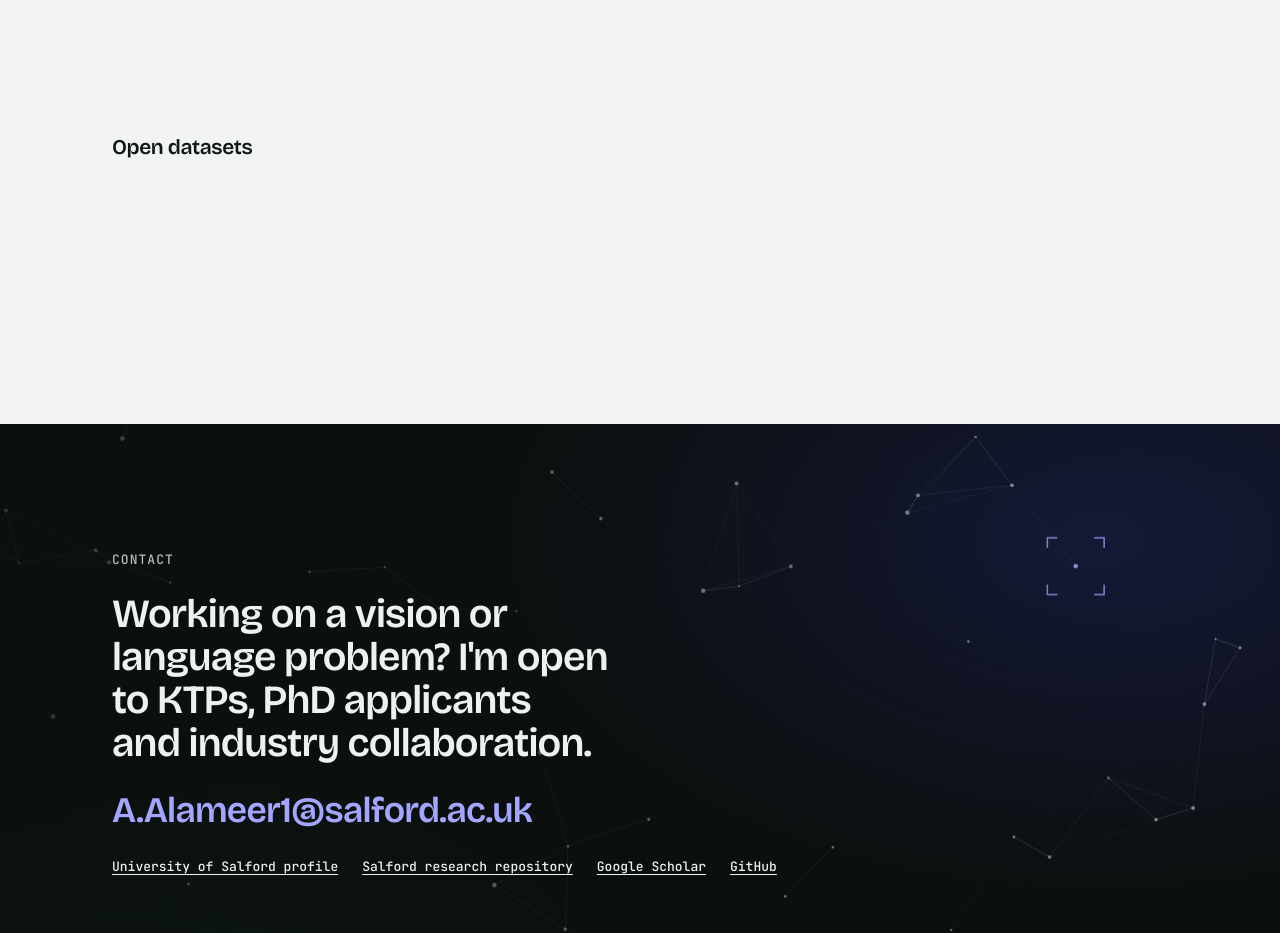
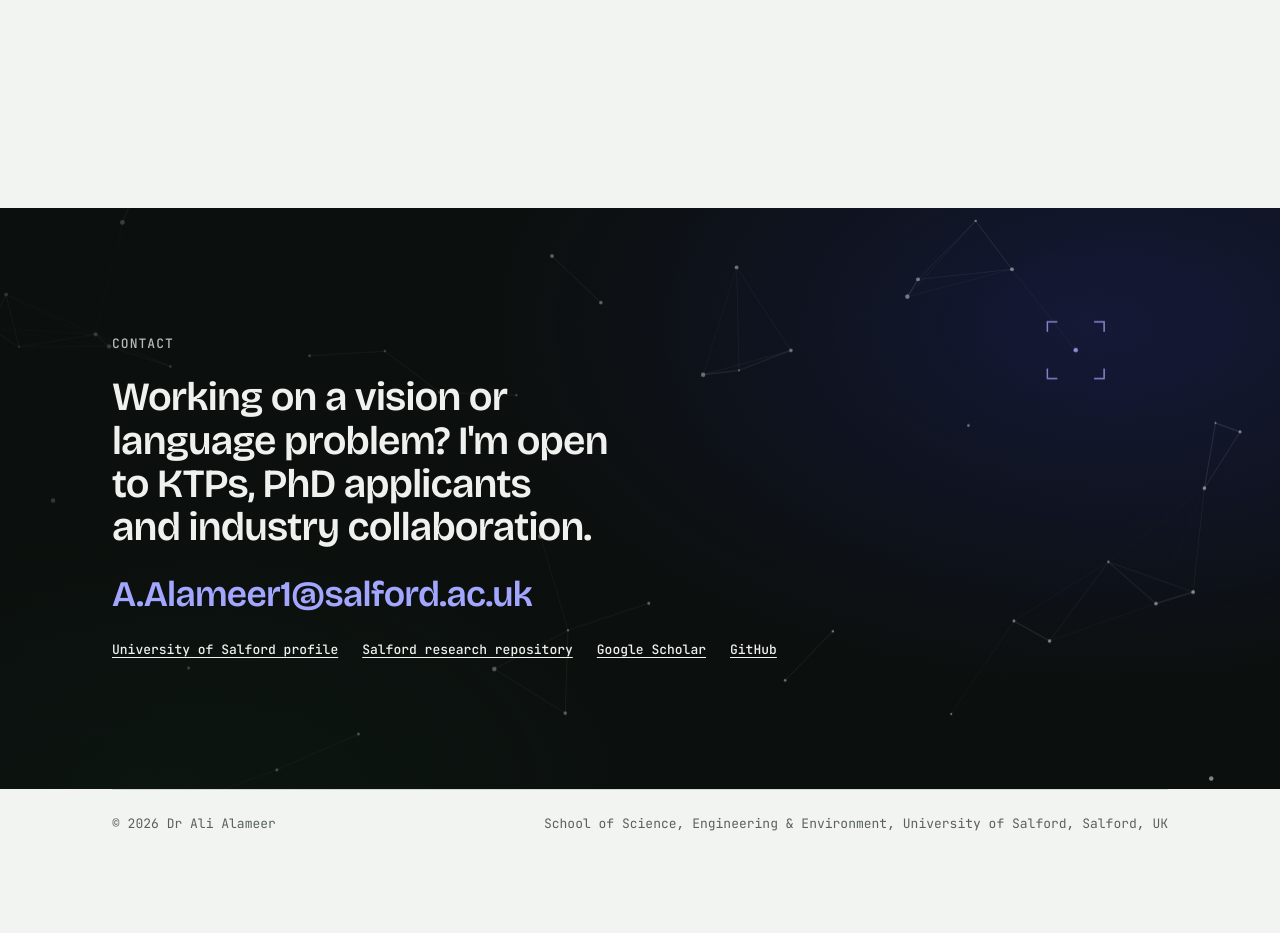
Before and after one commit to Ali-Alameer/portfolio, a Next.js app: page / in a window 1280 px wide. Shown: the part 9740-10673 px from the top of the page. After the commit the page ends 10614 px from the top, so only its background shows below. Built offline with nearby package versions, Linux system fonts and the light colour scheme.

Commit message:
Remove open datasets section

```diff
--- a/src/app/page.module.css
+++ b/src/app/page.module.css
@@ -560,41 +560,6 @@
   font-variant-numeric: tabular-nums;
 }
 
-/* Datasets ---------------------------------------------------------- */
-.datasets {
-  display: grid;
-  gap: 1rem;
-  max-width: 48rem;
-}
-
-.datasets h3 {
-  font-size: var(--step-1);
-}
-
-.datasets ul {
-  list-style: none;
-  margin: 0;
-  padding: 0;
-  display: grid;
-  gap: 0.6rem;
-}
-
-.datasets li {
-  display: grid;
-  grid-template-columns: 3.5rem minmax(0, 1fr);
-  gap: 1rem;
-}
-
-.dsYear {
-  font: var(--step--1) / 1.8 var(--font-m);
-  color: var(--muted);
-  font-variant-numeric: tabular-nums;
-}
-
-.dsWith {
-  color: var(--muted);
-}
-
 /* Funding table ----------------------------------------------------- */
 .tableWrap {
   display: grid;
--- a/src/app/page.tsx
+++ b/src/app/page.tsx
@@ -6,7 +6,6 @@ import Publications, { SelectedPublications } from "@/components/Publications";
 import Reveal from "@/components/Reveal";
 import ThemeToggle from "@/components/ThemeToggle";
 import {
-  datasets,
   grants,
   modules,
   profile,
@@ -344,26 +343,12 @@ export default function Home() {
             <h2 id="pubs-h">Papers, 2015 to {Math.max(...publications.map((p) => p.year))}</h2>
             <p className={styles.intro}>
               Journal articles, conference papers and my PhD thesis. Citation counts are from Google
-              Scholar ({scholarStats.asOf}). Titles link to the paper, or to a Scholar search where there is no DOI.
+              Scholar ({scholarStats.asOf}). Titles link to the paper, or to a Scholar search where
+              there is no DOI.
             </p>
           </div>
           <div data-reveal>
             <Publications />
-          </div>
-
-          <div className={styles.datasets} data-reveal>
-            <h3>Open datasets</h3>
-            <ul data-stagger>
-              {datasets.map((d) => (
-                <li key={d.title}>
-                  <span className={styles.dsYear}>{d.year}</span>
-                  <span>
-                    {d.title}
-                    {d.with ? <span className={styles.dsWith}> with {d.with}</span> : null}
-                  </span>
-                </li>
-              ))}
-            </ul>
           </div>
         </section>
 
--- a/src/data/profile.ts
+++ b/src/data/profile.ts
@@ -128,13 +128,6 @@ export const publications: Publication[] = [
   { title: "An elastic net-regularized HMAX model of visual processing", authors: "A Alameer, G Ghazaei, P Degenaar, K Nazarpour", venue: "Intelligent Signal Processing Conference", year: 2015, citations: 11, doi: "10.1049/cp.2015.1753", theme: "vision" },
 ];
 
-export const datasets = [
-  { title: "Hand Recognition Dataset for Machine Vision Researchers (YOLOv8 format)", year: 2023 },
-  { title: "Facial Emotion Detection Dataset", year: 2023 },
-  { title: "Facial Expression Image Dataset for Computer Vision Algorithms", year: 2022, with: "O Osonuga" },
-  { title: "UoS Buildings Image Dataset for Computer Vision Algorithms", year: 2022, with: "M Al-Mosawy" },
-];
-
 export type Grant = {
   title: string;
   funder: string;
```
